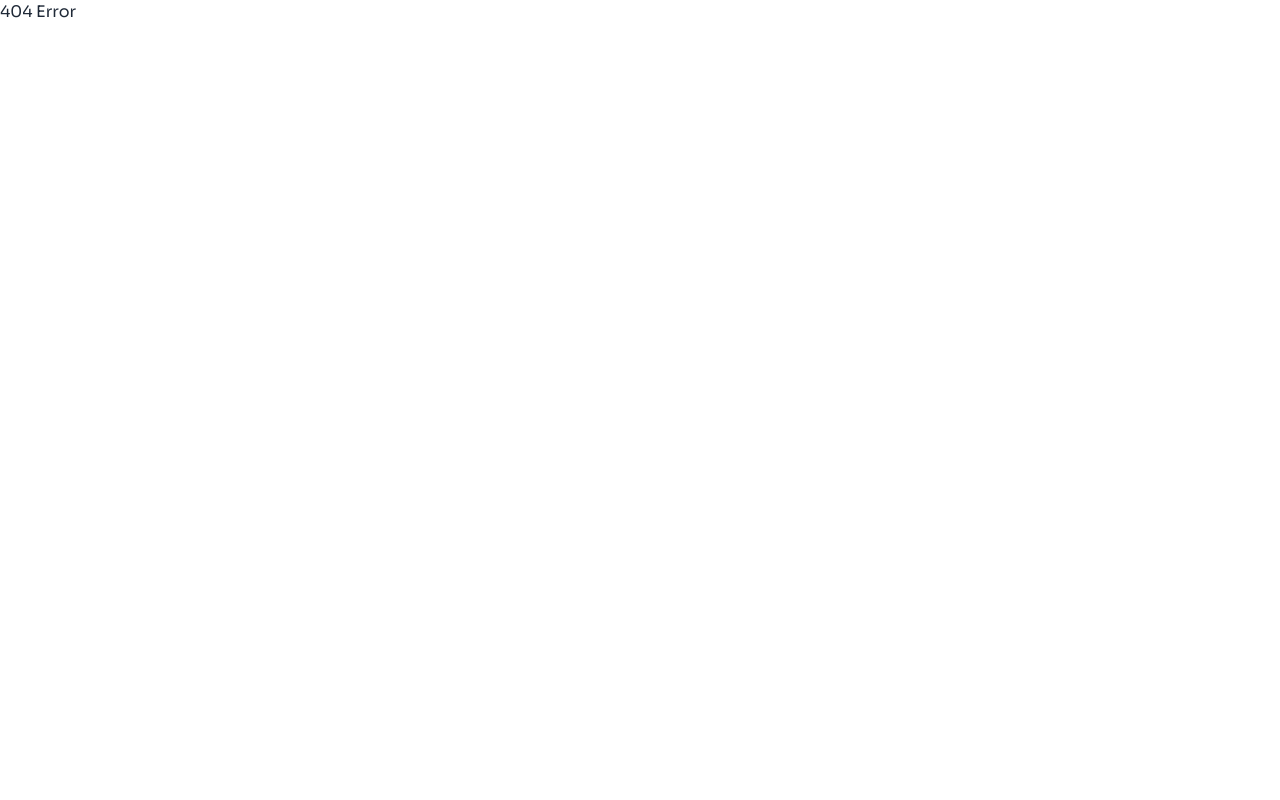
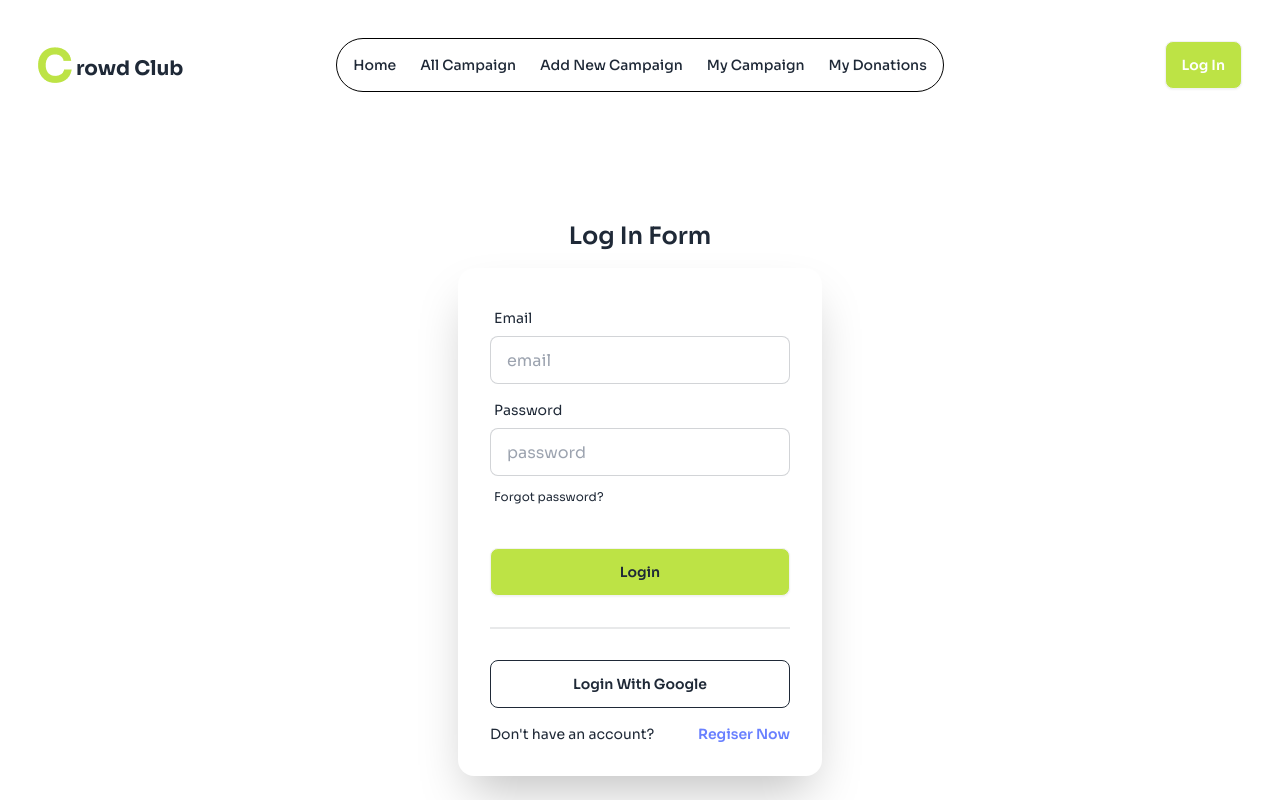
Before and after one commit to AhsanHabib002/CrowdCube, a React (Vite) app: page /auth/login in a window 1280 px wide. Built offline with nearby package versions, Linux system fonts and the light colour scheme.

Commit message:
Login page design

```diff
--- /dev/null
+++ b/src/Layouts/AuthLayout.jsx
@@ -0,0 +1,15 @@
+import { Outlet } from "react-router-dom";
+import Navbar from "../components/Navbar";
+
+
+const AuthLayout = () => {
+    return (
+        <div>
+            <Navbar></Navbar>
+
+            <Outlet></Outlet>
+        </div>
+    );
+};
+
+export default AuthLayout;
--- a/src/components/Navbar.jsx
+++ b/src/components/Navbar.jsx
@@ -1,4 +1,4 @@
-import { NavLink } from "react-router-dom";
+import { Link, NavLink } from "react-router-dom";
 import logo from "../assets/crowdlogo.png";
 
 const Navbar = () => {
@@ -35,16 +35,28 @@ const Navbar = () => {
                 <NavLink to="/" className="py-2 font-medium text-[18px]">
                   Home
                 </NavLink>
-                <NavLink to="/allcampaing" className="py-2 font-medium text-[18px]">
+                <NavLink
+                  to="/allcampaing"
+                  className="py-2 font-medium text-[18px]"
+                >
                   All Campaign
                 </NavLink>
-                <NavLink to="/add-new-campaign" className="py-2 font-medium text-[18px]">
+                <NavLink
+                  to="/add-new-campaign"
+                  className="py-2 font-medium text-[18px]"
+                >
                   Add New Campaign
                 </NavLink>
-                <NavLink to="/mycampaign" className="py-2 font-medium text-[18px]">
+                <NavLink
+                  to="/mycampaign"
+                  className="py-2 font-medium text-[18px]"
+                >
                   My Campaign
                 </NavLink>
-                <NavLink to="/mydonations" className="py-2 font-medium text-[18px]">
+                <NavLink
+                  to="/mydonations"
+                  className="py-2 font-medium text-[18px]"
+                >
                   My Donations
                 </NavLink>
               </ul>
@@ -57,16 +69,28 @@ const Navbar = () => {
           <div className="navbar-center hidden lg:flex border border-black rounded-[50px] backdrop-blur-sm">
             <ul className="menu menu-horizontal px-1">
               <div className="my-2">
-                <NavLink to="/" className="font-medium mx-3">Home</NavLink>
-                <NavLink to="/allcampaing" className="font-medium mx-3">All Campaign</NavLink>
-                <NavLink to="/add-new-campaign" className="font-medium mx-3">Add New Campaign</NavLink>
-                <NavLink to="/mycampaign" className="font-medium mx-3">My Campaign</NavLink>
-                <NavLink to="/mydonations" className="font-medium mx-3">My Donations</NavLink>
+                <NavLink to="/" className="font-medium mx-3">
+                  Home
+                </NavLink>
+                <NavLink to="/allcampaing" className="font-medium mx-3">
+                  All Campaign
+                </NavLink>
+                <NavLink to="/add-new-campaign" className="font-medium mx-3">
+                  Add New Campaign
+                </NavLink>
+                <NavLink to="/mycampaign" className="font-medium mx-3">
+                  My Campaign
+                </NavLink>
+                <NavLink to="/mydonations" className="font-medium mx-3">
+                  My Donations
+                </NavLink>
               </div>
             </ul>
           </div>
           <div className="navbar-end">
-            <a className="btn bg-[#BDE345] text-white">Log In</a>
+            <Link to="/auth/login">
+              <a className="btn bg-[#BDE345] text-white">Log In</a>
+            </Link>
           </div>
         </div>
       </div>
--- /dev/null
+++ b/src/components/Pages/Login.jsx
@@ -0,0 +1,56 @@
+import { Link } from "react-router-dom";
+
+const Login = () => {
+  return (
+    <div className="max-w-[380px] mx-auto pt-[90px] px-2">
+      <h2 className="text-center font-semibold text-2xl mb-4">Log In Form</h2>
+      <div className="card bg-base-100 w-full max-w-sm shrink-0 shadow-2xl">
+        <form className="card-body">
+          <div className="form-control">
+            <label className="label">
+              <span className="label-text">Email</span>
+            </label>
+            <input
+              type="email"
+              placeholder="email"
+              className="input input-bordered"
+              required
+            />
+          </div>
+          <div className="form-control">
+            <label className="label">
+              <span className="label-text">Password</span>
+            </label>
+            <input
+              type="password"
+              placeholder="password"
+              className="input input-bordered"
+              required
+            />
+            <label className="label">
+              <Link>
+                <a href="#" className="label-text-alt link link-hover">
+                  Forgot password?
+                </a>
+              </Link>
+            </label>
+          </div>
+          <div className="form-control mt-6">
+            <button className="btn bg-[#BDE345]">Login</button>
+          </div>
+          <div className="divider"></div>
+          <button className="btn btn-outline">Login With Google</button>
+
+          <div className="flex gap-2 mt-2 text-sm">
+            <p>Don't have an account?</p>
+            <div className="font-semibold text-[#6980ff]">
+              <Link to="/auth/register">Regiser Now</Link>
+            </div>
+          </div>
+        </form>
+      </div>
+    </div>
+  );
+};
+
+export default Login;
```
Also changed, not shown: src/Routes/Router.jsx (+13 -1 lines).
